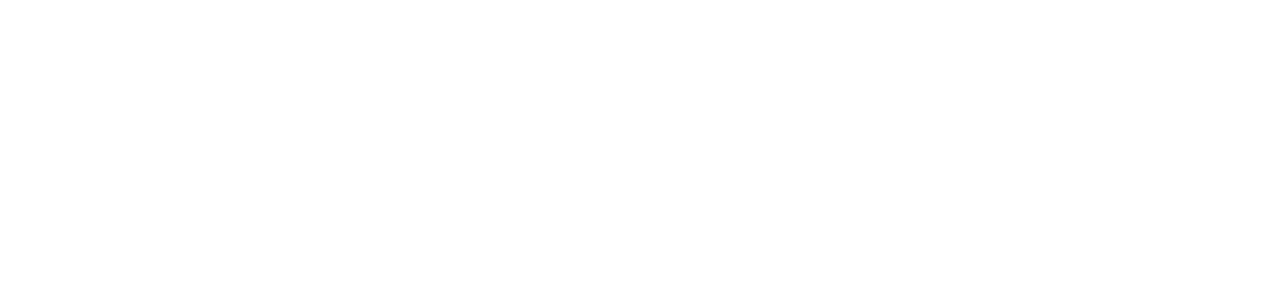
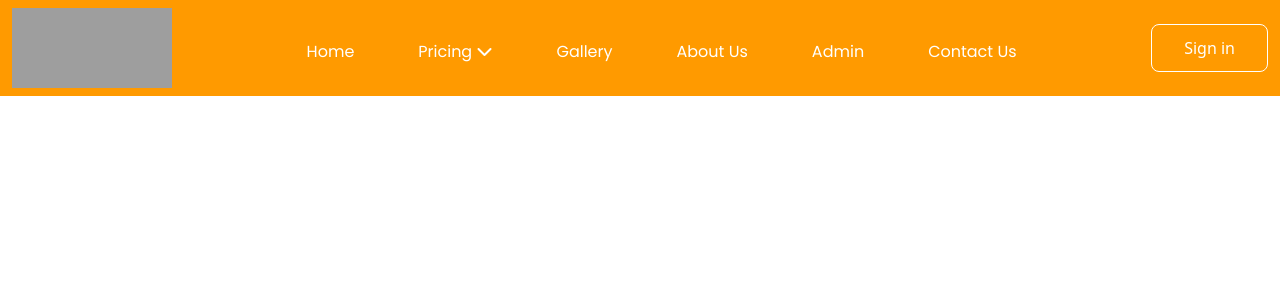
Before and after one commit to LeahBasson/sunEcoTravel, a Vue app: page / in a window 1280 px wide. Shown: the top 300 px of the page. Built offline with nearby package versions, Linux system fonts and the light colour scheme; grey boxes are pictures that could not be loaded.

Commit message:
navbar and card

```diff
--- a/src/App.vue
+++ b/src/App.vue
@@ -1,6 +1,7 @@
 <template>
 
   <div class="wrapper">
+    <NavBar />
     <main>
       <router-view />
     </main>
@@ -9,8 +10,13 @@
 </template>
 
 <script>
+import NavBar from './components/NavBar.vue'
 
-
+export default {
+  components: {
+    NavBar
+  }
+}
 
 </script>
 
--- a/src/assets/css/style.css
+++ b/src/assets/css/style.css
@@ -18,6 +18,7 @@
   --secondary: white;
   --alternative: #FF9A00;
   --awesome: #FCAE1E;
+  --borderColor: #909090;
 }
 
 /* Display - grid */
--- /dev/null
+++ b/src/components/NavBar.vue
@@ -0,0 +1,138 @@
+<template>
+    <nav class="navbar navbar-expand-lg">
+         <div class="container-fluid">
+           <router-link to="/"><img class="img-fluid" src="https://leahbasson.github.io/MyImages/sunEcoTravel/FinalLogo.png
+" alt="logo" loading="eager"></router-link>
+           <button class="navbar-toggler" type="button" data-bs-toggle="offcanvas" data-bs-target="#offcanvasNavbar" aria-controls="offcanvasNavbar" aria-label="Toggle navigation">
+             <span class="navbar-toggler-icon"></span>
+           </button>
+           <div class="offcanvas offcanvas-end" tabindex="-1" id="offcanvasNavbar" aria-labelledby="offcanvasNavbarLabel">
+             <div class="offcanvas-header">
+               <h5 class="offcanvas-title" id="offcanvasNavbarLabel">
+                 <router-link to="/"><img class="img-fluid" src="https://leahbasson.github.io/MyImages/sunEcoTravel/FinalLogo.png" alt="logo" loading="eager"></router-link>
+               </h5>
+               <button type="button" class="btn-close" data-bs-dismiss="offcanvas" aria-label="Close"></button>
+             </div>
+
+             <div class="offcanvas-body">
+               <ul class="navbar-nav justify-content-center flex-grow-1">
+                 <li class="nav-item mt-2">
+                   <router-link class="nav-link" aria-current="page" to="/">Home</router-link>
+                 </li>
+                 <li class="nav-item dropdown mt-2">
+                     <a class="nav-link" href="#" role="button" data-bs-toggle="dropdown" aria-expanded="false">
+                      Pricing
+                      <i class="fas fa-chevron-down"></i>
+                     </a>
+                     <ul class="dropdown-menu">
+                       <li><router-link to="/newproducts" class="dropdown-item">Hotels</router-link></li>
+                       <li><router-link to="/products" class="dropdown-item">Adventure Roulette</router-link></li>
+                     </ul>
+                   </li>
+                   <li class="nav-item mt-2">
+                     <router-link to="/about" class="nav-link" aria-current="page">Gallery</router-link>
+                   </li>
+                   <li class="nav-item mt-2">
+                     <router-link to="/admin" class="nav-link" aria-current="page">About Us</router-link>
+                   </li>
+                   <li class="nav-item mt-2">
+                     <router-link to="/admin" class="nav-link" aria-current="page">Admin</router-link>
+                   </li>
+                   <li class="nav-item mt-2">
+                     <router-link to="/contact" class="nav-link" aria-current="page">Contact Us</router-link>
+                   </li>
+               </ul>
+
+               <button class="btn-signIn">
+                Sign in
+               </button>
+
+             </div>
+
+           </div>
+         </div>
+       </nav>
+ </template>
+
+ <script>
+
+ </script>
+
+ <style scoped>
+ img[alt='logo']{
+     width: 10rem;
+     aspect-ratio: 2/1;
+     object-fit: cover;
+     object-position: center;
+     transition: all .5s;
+ }
+
+ img[alt='logo']:hover{
+   transform: scale(1.1);
+ }
+
+ .navbar{
+    background-color: var( --alternative);
+ }
+
+ .nav-link{
+     color: var(--secondary);
+     font-family: "Poppins", sans-serif;
+     font-size: 1rem;
+ }
+
+ .nav-link:hover{
+     color: #5D7599;
+ }
+
+ .nav-item{
+   margin-left: 1.5rem;
+   margin-right: 1.5rem;
+ }
+
+ .navbar{
+     transition: all 0.5s;
+ }
+
+ .nav-link i{
+     font-size: 1rem;
+ }
+
+ :is(.dropdown-item:active){
+     background-color: #5D7599;
+ }
+
+ .btn-signIn{
+    background-color: transparent;
+    padding: 0.1rem 2rem;
+    border: 1px solid var(--secondary);
+    color: var(--secondary);
+    border-radius: 0.5rem;
+ }
+
+ @media (width < 999px)
+ {
+   .navbar-nav{
+     text-align: left;
+     margin-left: 1rem;
+   }
+
+   .btn-signIn{
+    display: flex;
+    margin-left: 1rem;
+   }
+
+     img[alt='logo']{
+       width: 12rem;
+     }
+
+     .nav-item{
+       margin-right: 0rem;
+       margin-left: 0rem;
+     }
+
+     .offcanvas{
+        background-color: var(--alternative);
+     }
+ }
+ </style>
--- a/src/main.js
+++ b/src/main.js
@@ -3,5 +3,9 @@
 import './registerServiceWorker'
 import router from './router'
 import store from './store'
+import 'bootstrap/dist/css/bootstrap.min.css'
+import 'bootstrap-icons/font/bootstrap-icons.min.css'
+import 'bootstrap'
+import '@fortawesome/fontawesome-free/css/all.min.css'
 
 createApp(App).use(store).use(router).mount('#app')
```
Also changed, not shown: package.json (+7 -0 lines), src/components/Card.vue (added, +41 -0 lines), src/components/CarouselBanner.vue (added, +11 -0 lines), src/components/HelloWorld.vue (deleted, +0 -61 lines), 1 other file (tests, documents, lock files or other folders).
